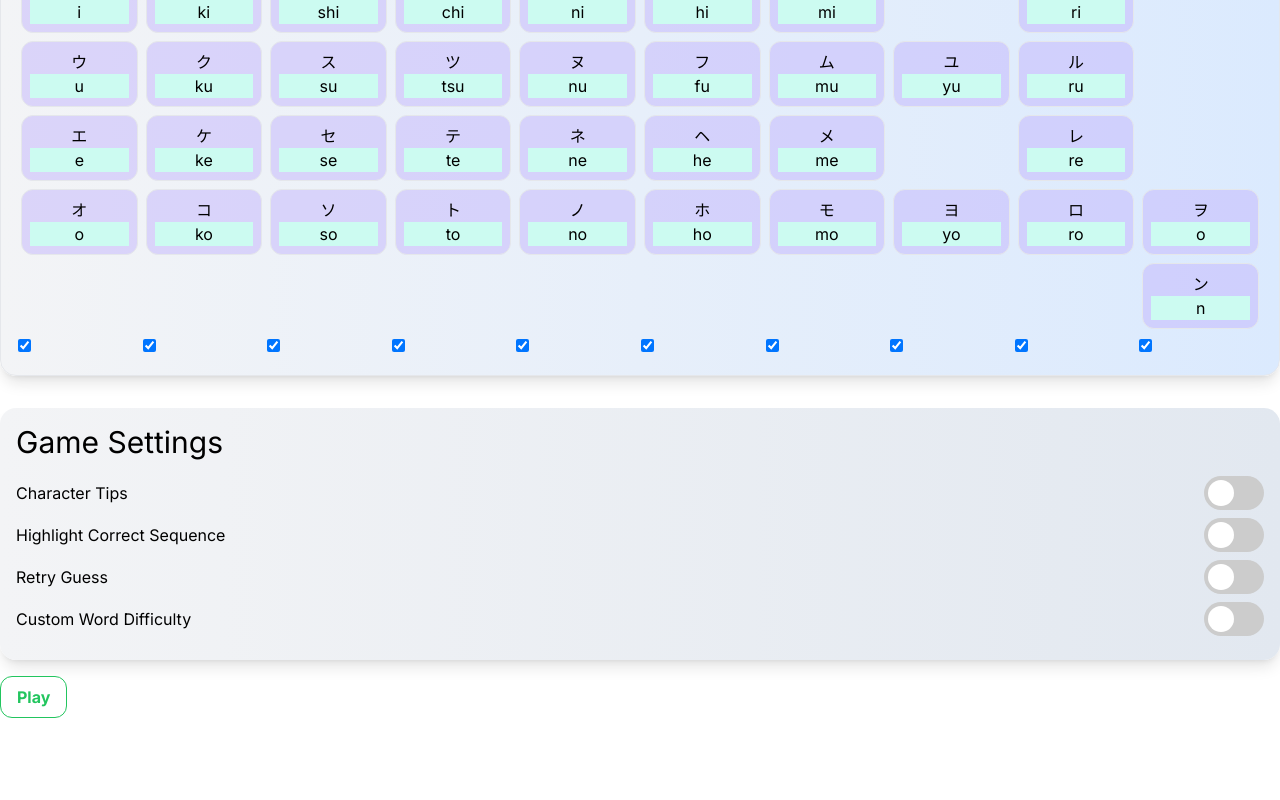
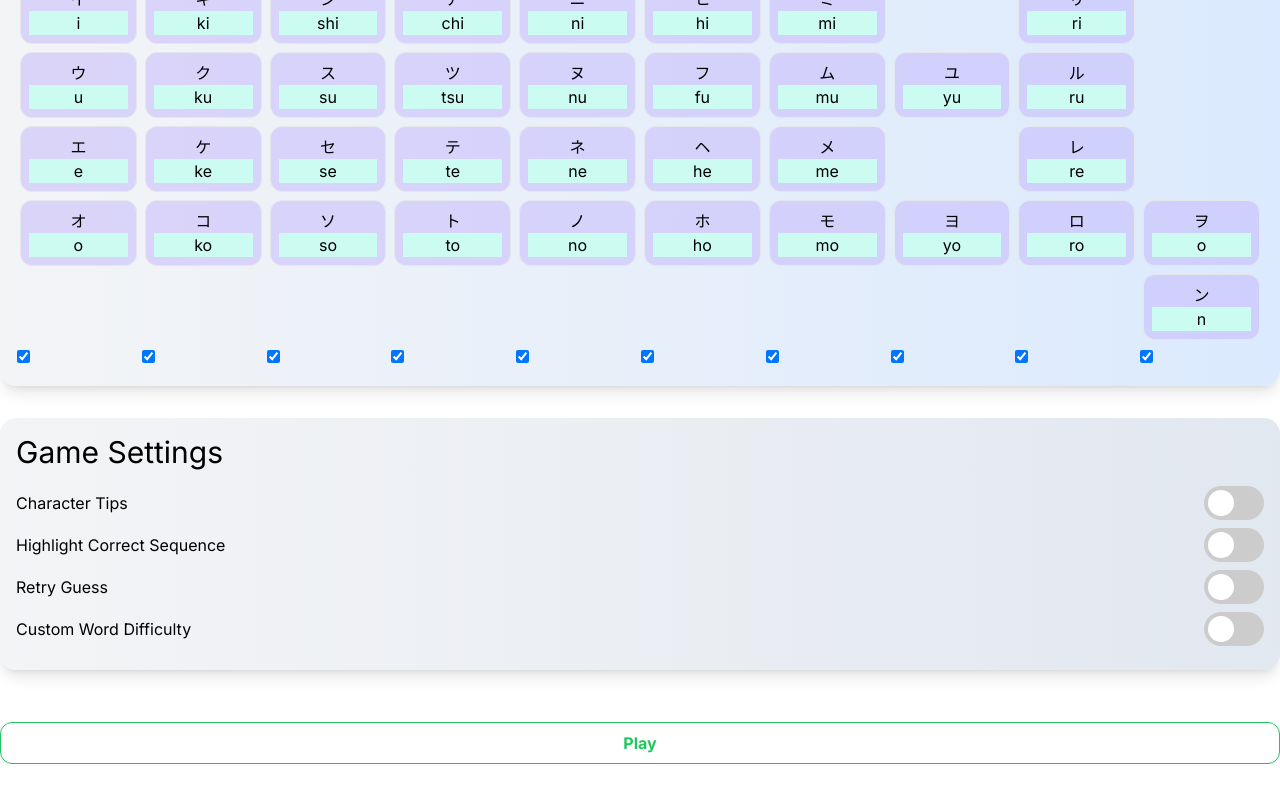
Before and after one commit to knoexus/hikana-frontend, a Next.js app: page /katakana in a window 1280 px wide. Shown: the part 298-1098 px from the top of the page. Before the commit the page ends 1016 px from the top, so only its background shows below. Built offline with nearby package versions, Linux system fonts and the light colour scheme.

Commit message:
extract common Container and Title Components

```diff
--- /dev/null
+++ b/src/components/common/Container.tsx
@@ -0,0 +1,7 @@
+import { TailwindComponentProps } from '@/types/TailwindComponentProps';
+
+const Container = ({ extraClasses = '', children }: TailwindComponentProps) => {
+  return <div className={`container mx-auto ${extraClasses}`}>{children}</div>;
+};
+
+export default Container;
--- /dev/null
+++ b/src/components/common/RoundedContainer.tsx
@@ -0,0 +1,17 @@
+import Container from './Container';
+import { TailwindComponentProps } from '@/types/TailwindComponentProps';
+
+const RoundedContainer = ({
+  extraClasses = '',
+  children,
+}: TailwindComponentProps) => {
+  return (
+    <Container
+      extraClasses={`p-4 rounded-2xl shadow-lg inset-0 ${extraClasses}`}
+    >
+      {children}
+    </Container>
+  );
+};
+
+export default RoundedContainer;
--- /dev/null
+++ b/src/components/common/Title.tsx
@@ -0,0 +1,7 @@
+import { TailwindComponentProps } from '@/types/TailwindComponentProps';
+
+const Title = ({ extraClasses = '', children }: TailwindComponentProps) => (
+  <h1 className={`text-3xl mb-4 ${extraClasses}`}>{children}</h1>
+);
+
+export default Title;
--- a/src/components/game-play-button/GamePlayButton.tsx
+++ b/src/components/game-play-button/GamePlayButton.tsx
@@ -4,6 +4,7 @@ import useAppDispatch from '@/state/redux/hooks/useAppDispatch';
 import { setGameIsOn } from '@/state/redux/features/gameSlice';
 import { MouseEvent } from 'react';
 import OutlineButton from '../common/OutlineButton';
+import Container from '../common/Container';
 
 const GamePlayButton = () => {
   const dispatch = useAppDispatch();
@@ -14,11 +15,14 @@ const GamePlayButton = () => {
     dispatch(setGameIsOn(true));
   };
   return (
-    <OutlineButton
-      text="Play"
-      type="success"
-      onClick={(e) => handleOnClick(e)}
-    />
+    <Container extraClasses="mt-8 mb-4">
+      <OutlineButton
+        text="Play"
+        type="success"
+        onClick={(e) => handleOnClick(e)}
+        extraClasses="mt-5 mb-5 w-full"
+      />
+    </Container>
   );
 };
 
--- a/src/components/game-settings/GameSettings.tsx
+++ b/src/components/game-settings/GameSettings.tsx
@@ -3,16 +3,18 @@ import CharacterTipsToggleField from './fields/CharacterTipsToggleField';
 import HighlightCorrectSequenceToggleField from './fields/HighlightCorrectSequenceToggleField';
 import RetryGuessToggleField from './fields/RetryGuessToggleField';
 import WordDifficultyMixedField from './fields/WordDifficultyMixedField';
+import RoundedContainer from '../common/RoundedContainer';
+import Title from '../common/Title';
 
 const GameSettings = () => {
   return (
-    <div className="container mt-8 mb-4 p-4 rounded-2xl shadow-lg inset-0 bg-gradient-to-r from-gray-100 to-slate-200 bg-opacity-75">
-      <h1 className="text-3xl mb-4">Game Settings</h1>
+    <RoundedContainer extraClasses="mt-8 bg-gradient-to-r from-gray-100 to-slate-200 bg-opacity-75">
+      <Title>Game Settings</Title>
       <CharacterTipsToggleField />
       <HighlightCorrectSequenceToggleField />
       <RetryGuessToggleField />
       <WordDifficultyMixedField />
-    </div>
+    </RoundedContainer>
   );
 };
 
--- a/src/components/kana-table/KanaTable.tsx
+++ b/src/components/kana-table/KanaTable.tsx
@@ -1,6 +1,7 @@
 import TableSectionToggler from './partials/TableSectionToggler';
 import TableSection from './partials/table-section/TableSection';
-import TableName from './partials/TableName';
+import RoundedContainer from '../common/RoundedContainer';
+import Title from '../common/Title';
 import { KanaTableProps } from './types/KanaTableProps';
 import { TableSectionProvider } from './context/TableSectionContext';
 
@@ -9,13 +10,13 @@ const KanaTable = ({
   kanaTableSectionNames,
 }: KanaTableProps) => {
   return (
-    <div className="container mt-5 p-4 border rounded-2xl shadow-lg inset-0 bg-gradient-to-r from-gray-100 to-blue-100 bg-opacity-75">
-      <TableName name="Characters" />
+    <RoundedContainer extraClasses="mt-8 bg-gradient-to-r from-gray-100 to-blue-100 bg-opacity-75">
+      <Title>Characters</Title>
       <TableSectionProvider initialValue="Base">
         <TableSectionToggler kanaTableSectionNames={kanaTableSectionNames} />
         <TableSection kanaTableCharactersArray={kanaTableCharactersArray} />
       </TableSectionProvider>
-    </div>
+    </RoundedContainer>
   );
 };
 
--- a/src/components/kana-table/partials/TableName.tsx
+++ /dev/null
@@ -1,5 +0,0 @@
-const TableName = ({ name }: { name: string }) => (
-  <h1 className="text-3xl mb-4">{name}</h1>
-);
-
-export default TableName;
--- /dev/null
+++ b/src/types/TailwindComponentProps.ts
@@ -0,0 +1,5 @@
+import { ComponentProps } from './ComponentProps';
+
+export interface TailwindComponentProps extends ComponentProps {
+  extraClasses?: string;
+}
```
